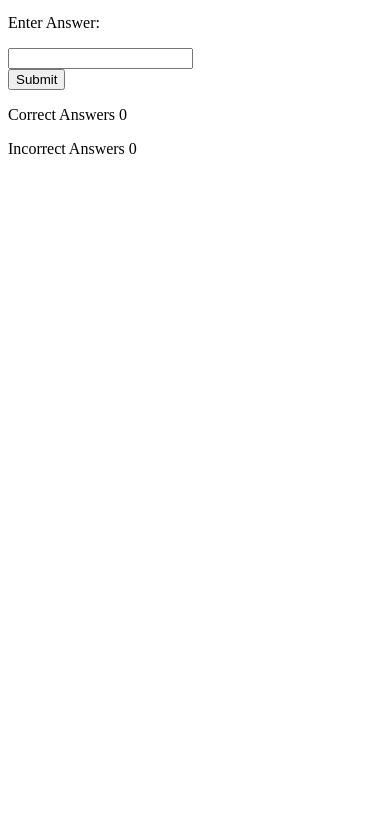
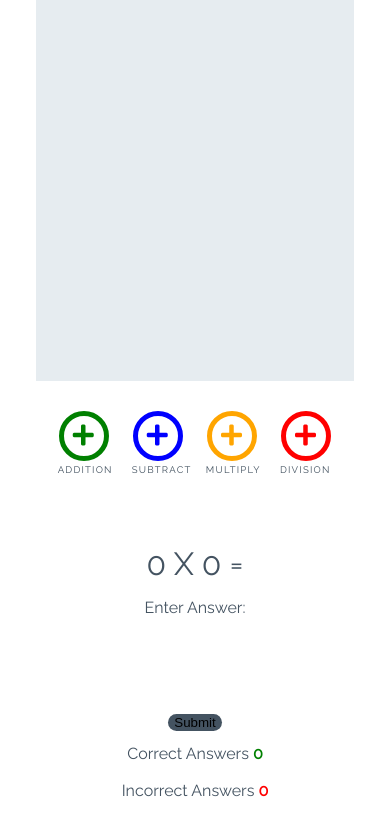
Before and after one commit to totalnoMartina/love-maths, a plain HTML site: page index.html in a window 390 px wide. Shown: the part 134-947 px from the top of the page. Before the commit the page ends 844 px from the top, so only its background shows below. Drawn offline with Linux system fonts and the light colour scheme.

Commit message:
Add styles to game

```diff
--- a/assets/css/style.css
+++ b/assets/css/style.css
@@ -0,0 +1,253 @@
+/* --------- Global style */
+
+body {
+    background-color: white;
+    font-family: "Raleway", sans-serif;
+    color: #445361;
+    text-align: center;
+}
+
+/* --------- Heading */
+
+.heading {
+    text-align: center;
+    font-size: 2.5rem;
+}
+
+.logo {
+    height: 40px;
+    padding-right: 5px;
+}
+
+/* --------- Game layout */
+
+.game-area {
+    background-color: #E6ECF0;
+    box-sizing: border-box;
+    width: 85%;
+    height: 65vh;
+    max-height: 450px;
+    max-width: 830px;
+    margin-left: auto;
+    margin-right: auto;
+    padding: 1%;
+}
+
+.question-area {
+    width: 50%;
+    font-size: 2rem;
+    margin: auto;
+    padding: 50px 0;
+}
+
+.question-area span {
+    padding: 0 15px;
+}
+
+.score-area {
+    margin: 5px auto;
+    width: 60%;
+    font-size: 1.2rem;
+}
+
+.controls-area {
+    width: 85%;
+    margin: 30px auto;
+}
+
+#score {
+    color: green;
+    font-weight: bold;
+}
+
+#incorrect {
+    color: red;
+    font-weight: bold;
+}
+
+.answer-message {
+    display: none;
+    font-size: 1rem;
+}
+
+#answer-box {
+    border: none;
+    color: #445361;
+    display: inline-block;
+    height: 40px;
+    width: 80px;
+    font-size: 1.2rem;
+}
+
+.scores {
+    display: inline-block;
+    padding: 25px;
+}
+
+/* --------- Buttons */
+
+.btn {
+    width: 220px;
+    height: 60px;
+    font-family: "Raleway", sans-serif;
+    text-transform: uppercase;
+    letter-spacing: 1.2px;
+    color: white;
+}
+
+.btn:focus {
+    outline: none;
+}
+
+.btn--big {
+    padding-top: 10px;
+    border-radius: 50%;
+    background-color: white;
+    border: 10px solid;
+    width: 100px;
+    height: 100px;
+    font-size: 3.2rem;
+    margin: 0 30px;
+    transition: all 0.5s;
+}
+
+.btn--big::after {
+    content: attr(data-type);
+    font-size: 1rem;
+    color: #445361;
+    position: relative;
+    left: -0.5em;
+
+}
+
+.btn--blue {
+    border-color: blue;
+    color: blue;
+}
+
+.btn--blue:active,
+.btn--blue:hover {
+    background-color: darkblue;
+    color: white;
+}
+
+.btn--orange {
+    border-color: orange;
+    color: orange;
+}
+
+.btn--orange:active,
+.btn--orange:hover {
+    background-color: darkorange;
+    color: white;
+}
+
+.btn--red {
+    border-color: red;
+    color: red;
+}
+
+.btn--red:active,
+.btn--red:hover {
+    background-color: darkred;
+    color: white;
+}
+
+.btn--green {
+    border-color: green;
+    color: green;
+}
+
+.btn--green:active,
+.btn--green:hover {
+    background-color: darkgreen;
+    color: white;
+}
+
+.btn--gray {
+    margin-top: 25px;
+    background-color: #445361;
+    border: 1px transparent;
+    border-radius: 20px;
+}
+
+.btn--gray:active,
+.btn--gray:hover {
+    background-color: #0d1013;
+}
+
+/* --------- Media queries */
+
+@media (max-width: 414px) {
+    .controls-area {
+        width: 100%;
+    }
+
+    .btn--big {
+        margin: 0 10px;
+        padding: 5px;
+        border: 5px solid;
+        width: 50px;
+        height: 50px;
+        font-size: 1.5rem;
+    }
+
+    .btn--big::after {
+        font-size: 0.6rem;
+        left: -0.7rem;
+    }
+
+    .question-area {
+        padding: 10% 0;
+        width: 100%;
+    }
+
+    .question-area span {
+        padding: 0;
+    }
+
+    .answer-message {
+        display: block;
+    }
+
+    #answer-box {
+        display: block;
+        margin: 0 auto;
+    }
+    .btn--gray {
+        margin-top: 0;
+    }
+
+    .score-area {
+        width: 100%;
+    }
+
+    .scores {
+        margin: 0.5em auto;
+        display: block;
+        padding: 5px;
+    }
+
+    .heading {
+        font-size: 2rem;
+    }
+}
+
+@media (max-width: 320px) {
+    .game-area {
+        height: 70vh;
+    }
+
+    .controls-area {
+        width: 75%;
+        margin: 10px auto;
+    }
+
+    .btn--big {
+        margin: 10px 10px;
+    }
+    .question-area {
+        padding: 10px 0;
+    }
+
+}
--- a/index.html
+++ b/index.html
@@ -19,16 +19,16 @@
 
     <div class="game-area"></div>
         <div class="controls-area">
-            <button class="btn btn--big btn--green">
+            <button data-type="addition" class="btn btn--big btn--green">
                 <i class="fas fa-plus"></i>
             </button>
-            <button class="btn btn--big btn--blue">
+            <button data-type="subtract" class="btn btn--big btn--blue">
                 <i class="fas fa-plus"></i>
             </button>
-            <button class="btn btn--big btn--orange">
+            <button data-type="multiply" class="btn btn--big btn--orange">
                 <i class="fas fa-plus"></i>
             </button>
-            <button class="btn btn--big btn--red">
+            <button data-type="division" class="btn btn--big btn--red">
                 <i class="fas fa-plus"></i>
             </button>
         </div>
@@ -40,7 +40,7 @@
                 <p class="answer-message">Enter Answer:</p>
                 <input id="answer-box" type="number">
         </div>
-        <button class="brn btn--gray">Submit</button>
+        <button data-type="submit" class="brn btn--gray">Submit</button>
 
     <div class="score-area"></div>
     <p class="scores">Correct Answers <span id="score">0</span></p>
```
